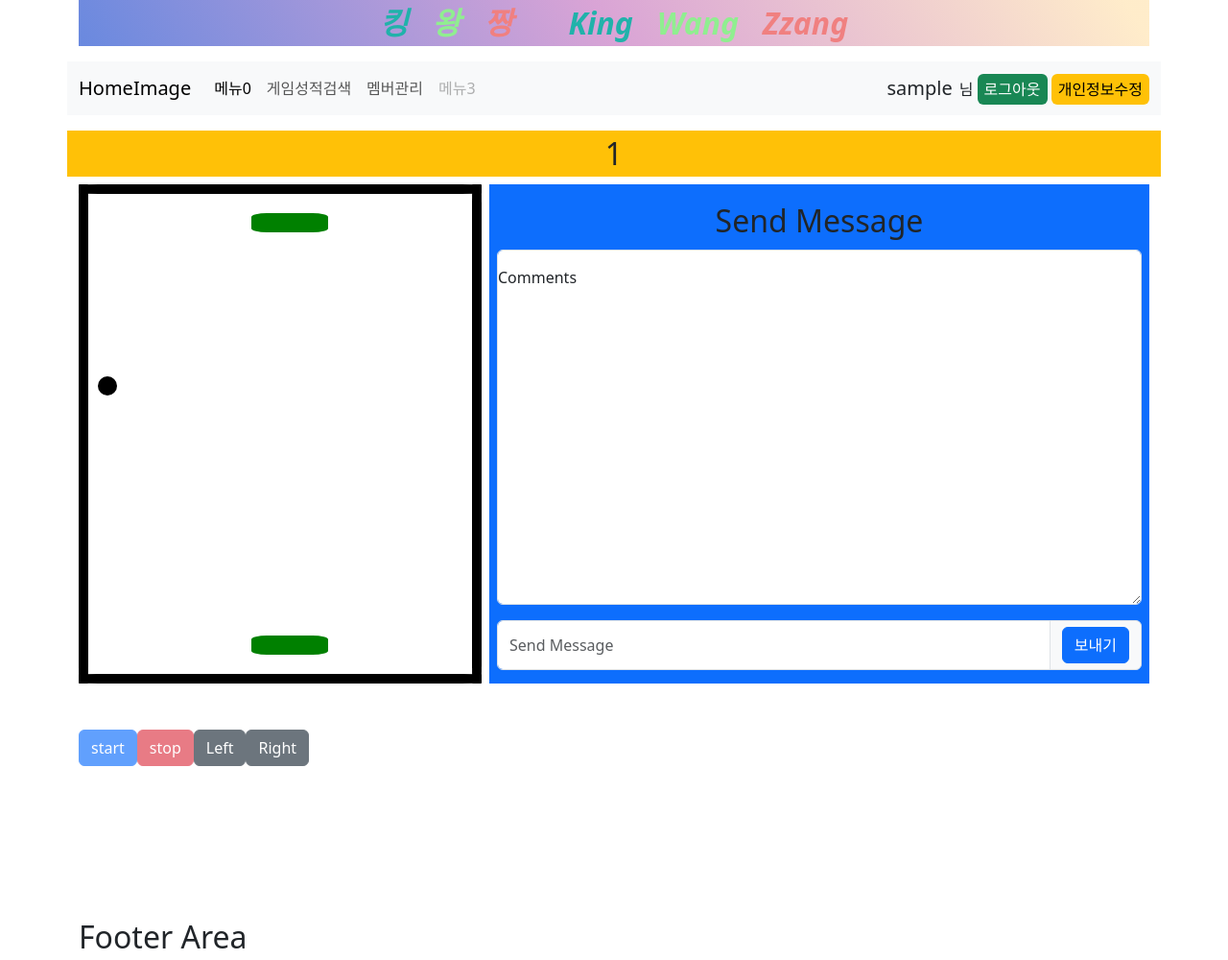
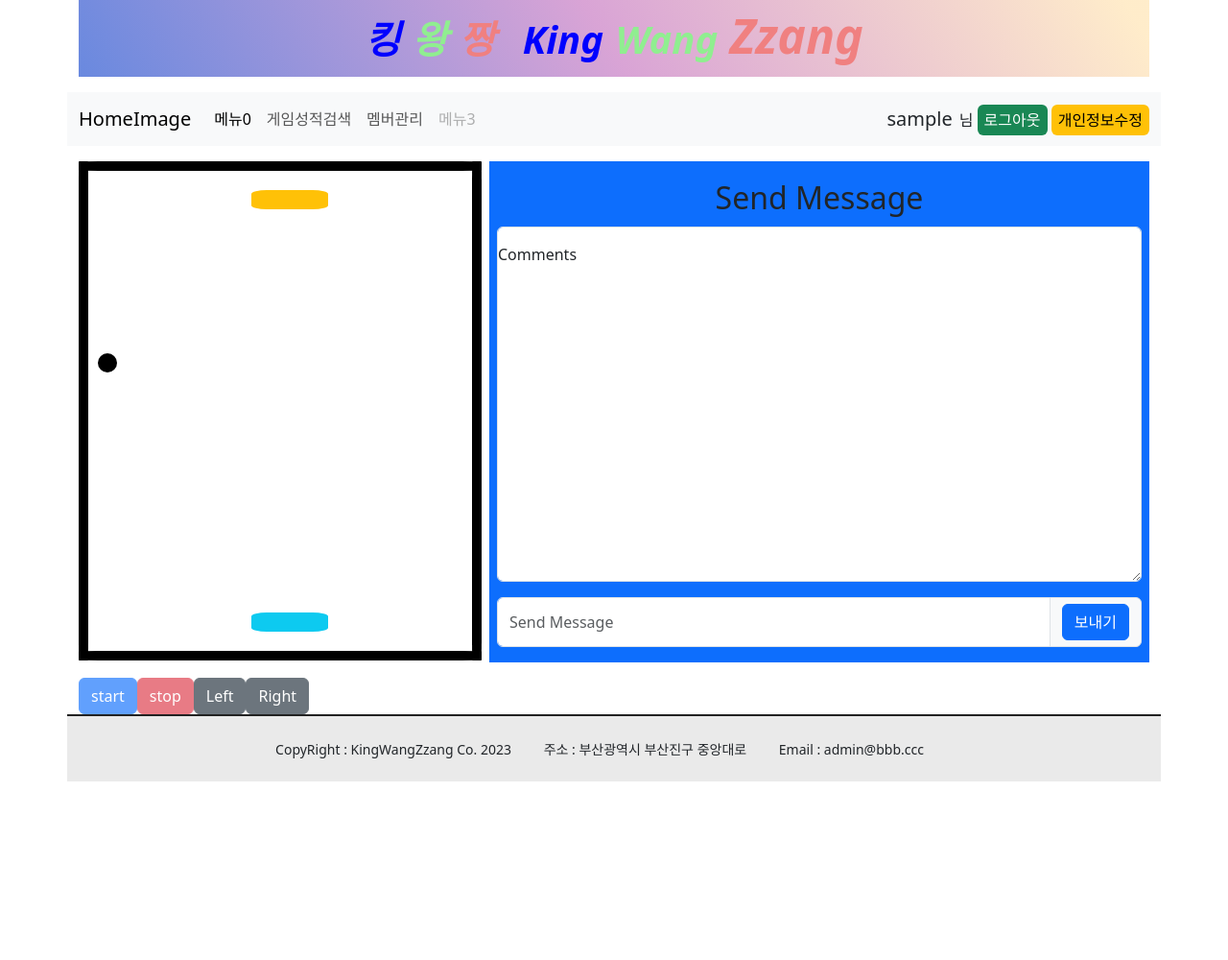
Before and after one commit to lamb0693/king, a Spring Boot app: page /ping/gameroom?roomName=1&player=1 in a window 1280 px wide. Shown: the whole page at 96% size. After the commit the page ends 814 px from the top, so only its background shows below. Run offline with Spring Boot 4, Linux system fonts and the light colour scheme; the visitor is signed in with stand-in values (Sample User, id 1); some of the project's set-up classes (security, data sources, template engines, error pages and the like) are left out, and stand-ins take their place; some libraries are stand-ins or nearby versions.

Commit message:
mdofiy css and ajax

```diff
--- a/src/main/java/com/example/king/DTO/MemberAuthDTO.java
+++ b/src/main/java/com/example/king/DTO/MemberAuthDTO.java
@@ -9,6 +9,7 @@
 @Setter
 @Valid
 public class MemberAuthDTO {
+    // 추가하면 UserDetail 과 getAuthoDTO@MemberServicdImp 손봐야
 
     @NotEmpty
     private String id;
@@ -19,12 +20,16 @@
     @NotEmpty
     private String nickname;
 
+    @NotEmpty
+    private boolean locked;
+
     @Override
     public String toString() {
         return "MemberAuthDTO{" +
                 "id='" + id + '\'' +
                 ", password='" + password + '\'' +
                 ", nickname='" + nickname + '\'' +
+                ", locked=" + locked +
                 '}';
     }
 }
--- a/src/main/java/com/example/king/Entity/MemberEntity.java
+++ b/src/main/java/com/example/king/Entity/MemberEntity.java
@@ -26,6 +26,9 @@
     @Enumerated(EnumType.STRING)
     private Role role;
 
+    @Column(length = 6, nullable=false )
+    private boolean locked=false;  //lock는 id로 사용불가 mysql 예약어인듯
+
     @Column(updatable = false)
     @CreationTimestamp()
     private LocalDateTime joindate = LocalDateTime.now();
--- a/src/main/java/com/example/king/service/MemberUserDetail.java
+++ b/src/main/java/com/example/king/service/MemberUserDetail.java
@@ -14,10 +14,13 @@
     @Getter
     String nickname;
 
+    boolean locked;
+
     public MemberUserDetail(MemberAuthDTO memberAuthDTO) {
         this.id = memberAuthDTO.getId();
         this.password = memberAuthDTO.getPassword();
         this.nickname = memberAuthDTO.getNickname();
+        this.locked= memberAuthDTO.isLocked();
     }
 
     @Override
@@ -42,7 +45,7 @@
 
     @Override
     public boolean isAccountNonLocked() {
-        return true;
+        return !this.locked;
     }
 
     @Override
--- a/src/main/java/com/example/king/serviceImpl/MemberServiceImpl.java
+++ b/src/main/java/com/example/king/serviceImpl/MemberServiceImpl.java
@@ -81,6 +81,8 @@
             memberAuthDTO.setId(member.get().getId());
             memberAuthDTO.setPassword(member.get().getPassword());
             memberAuthDTO.setNickname(member.get().getNickname());
+            memberAuthDTO.setLocked(member.get().isLocked());
+            log.info(" **** getAuthDTO:MemberServiceImpl : memberAuthDTO is set" + memberAuthDTO.toString());
             return memberAuthDTO;
         } else {
             log.info("getAtuhDTO@MemberServiceImpl : no result");
--- a/src/main/resources/static/css/gameRoom.css
+++ b/src/main/resources/static/css/gameRoom.css
@@ -9,7 +9,6 @@
 .game_paddle{
     width : 80px;
     height : 20px;
-    background-color: green;
     left : 180px; /* 210-180 */
     position :absolute;
     border-radius: 20%;
--- /dev/null
+++ b/src/main/resources/static/js/layout.js
@@ -0,0 +1,21 @@
+const listCharSpan = document.querySelectorAll("#titleDiv > span");
+console.log(listCharSpan)
+let curEnlargedSpan = 0
+
+const timer = setInterval( ()=> {
+    console.log("timer")
+
+    for(i=0; i<listCharSpan.length; i++){
+        if(i === curEnlargedSpan) {
+            listCharSpan[i].classList.add("enlargedCharSpan")
+            listCharSpan[i].classList.remove("normalCharSpan")
+        } else {
+            listCharSpan[i].classList.add("normalCharSpan")
+            listCharSpan[i].classList.remove("enlargedCharSpan")
+        }
+    }
+
+    curEnlargedSpan++
+    if(curEnlargedSpan===6) curEnlargedSpan=0
+
+}, 1000)
--- a/src/main/resources/templates/home.html
+++ b/src/main/resources/templates/home.html
@@ -6,7 +6,7 @@
 
 <div class="container" layout:fragment="content">
 
-    <div class="row">
+    <div class="row" style="height : 650px">
         <div class="col-4 d-flex justify-content-center">
             <div class="card" style="width: 18rem;">
                 <img src="/image/image1.jpg" class="card-img-top" alt="gameImage1">
--- a/src/main/resources/templates/layout/layout.html
+++ b/src/main/resources/templates/layout/layout.html
@@ -19,15 +19,21 @@
             font-style : oblique;
             text-align: center;
         }
+        .enlargedCharSpan{
+            font-size : 50px
+        }
+        .normalCharSpan{
+            font-size : 40px
+        }
     </style>
 </head>
 <body>
 
     <div class="container mb-3">
-        <div class="container fs-2 mb-3 text-center" id="titleDiv" style="background:linear-gradient(58.2deg, rgba(40, 91, 212, 0.73) -3%, rgba(171, 53, 163, 0.45) 49.3%, rgba(255, 204, 112, 0.37) 97.7%)">
-            <span style="color:lightseagreen">킹</span>&nbsp&nbsp&nbsp<span style="color:lightgreen">왕</span>&nbsp&nbsp&nbsp<span style="color:lightcoral">짱</span>
+        <div class="container mb-3 text-center" id="titleDiv" style="background:linear-gradient(58.2deg, rgba(40, 91, 212, 0.73) -3%, rgba(171, 53, 163, 0.45) 49.3%, rgba(255, 204, 112, 0.37) 97.7%); height:80px">
+            <span style="color:blue">킹</span>&nbsp&nbsp&nbsp<span style="color:lightgreen">왕</span>&nbsp&nbsp&nbsp<span style="color:lightcoral">짱</span>
             &nbsp&nbsp&nbsp&nbsp&nbsp
-            <span style="color:lightseagreen">King</span>&nbsp&nbsp&nbsp<span style="color:lightgreen">Wang</span>&nbsp&nbsp&nbsp<span style="color:lightcoral">Zzang</span>
+            <span style="color:blue">King</span>&nbsp&nbsp&nbsp<span style="color:lightgreen">Wang</span>&nbsp&nbsp&nbsp<span style="color:lightcoral">Zzang</span>
         </div>
         <div class="row">
             <nav class="navbar navbar-expand-lg bg-body-tertiary"> <!--/* Navigation Area  */-->
@@ -71,9 +77,10 @@
     <div layout:fragment="content">
     </div>
 
-    <div class="container mt-3 fs-2">
-        Footer Area
+    <div class="container mt-3 text-center" style="height:70px; font-size:14px; padding : 0 5px; border-top: 2px solid #222; background-color: rgba(225, 225, 225, 0.7); line-height: 70px">
+        <span style="margin-right: 30px">CopyRight : KingWangZzang Co. 2023</span>  <span style="margin-right: 30px">주소 : 부산광역시 부산진구 중앙대로</span> <span style="margin-right: 30px">Email : admin@bbb.ccc</span>
     </div>
 
+    <script src="/js/layout.js"></script>
 </body>
 </html>
--- a/src/main/resources/templates/member/createMember.html
+++ b/src/main/resources/templates/member/createMember.html
@@ -49,7 +49,7 @@
                     <label for="password" class="form-label">Password</label>
                 </div>
                 <div class="col-4">
-                    <input type="password" class="form-control" id="password" name="password" placeholder="password">
+                    <input type="password" autoComplete="off"  class="form-control" id="password" name="password" placeholder="password">
                 </div>
                 <div class="col-6">
                     8자리 이상,  영문 대, 소문자 숫자로 만들어주세요
--- a/src/main/resources/templates/member/modifyInfo.html
+++ b/src/main/resources/templates/member/modifyInfo.html
@@ -3,10 +3,10 @@
       xmlns:layout="http://www.ultraq.net.nz/thymeleaf/layout"
       layout:decorate="~{layout/layout.html}">
 
-<div class="container" layout:fragment="content">
+<div class="container" layout:fragment="content" style="background-color: #eeeeee; border-radius:4px">
 
     <form th:action="@{/member/modifyPasword}" method="post" id="changePasswordForm">
-        <div class="fs-5 mt-5 mb-2 text-primary">
+        <div class="fs-5 mt-3 mb-2 mt-3 text-primary p-3">
             비밀 번호 변경
         </div>
         <div class="input-group mb-3">
@@ -22,7 +22,7 @@
         </div>
     </form>
 
-    <form id="withdrawForm" th:action="@{/member/delete}" method="post">
+    <form id="withdrawForm" th:action="@{/member/delete}" method="post" class="p-3">
         <div class="fs-5 mt-5 mb-2 text-danger">
             회원 탈퇴
         </div>
--- a/src/main/resources/templates/ping/gameRoom.html
+++ b/src/main/resources/templates/ping/gameRoom.html
@@ -8,12 +8,12 @@
     <link rel="stylesheet" href="/css/gameRoom.css">
 </th:block>
 
-<div class="container custom-container text-center" layout:fragment="content">
+<div class="container custom-container text-center" layout:fragment="content"  style="height:70vh">
     <div class="d-none" sec:authentication="principal.username" id="userId"></div>
     <div class="d-none" sec:authentication="principal.nickname" id="userNickname"></div>
-    <div id="divRoomName" class="row fs-2 bg-warning center-text mb-2" th:text="${roomName}"></div>
+    <div id="divRoomName" class="d-none" th:text="${roomName}"></div>
     <div th:if="${player == 'player0'}" class="row mb-2">
-        <div id="divPlayerNo0" class="col fs-2 center-text bg-success" th:text="${player}"></div>
+        <div id="divPlayerNo0" class="col fs-2 center-text bg-warning" th:text="${player}"></div>
         <div class="col fs-2 center-text text-bg-success" sec:authentication="principal.nickname"></div>
     </div>
     <!--/*
@@ -41,11 +41,11 @@
     </div>
     */-->
 
-    <div class="d-flex borad-height mb-3">
+    <div class="d-flex mb-3">
         <div class="p-2 position-relative flex-grow-0 flex-shrink-0" style="width: 420px">
             <div class="bg-secondary">
-                <div id="p0_game_paddle" class="game_paddle player0_p_top"></div>
-                <div id="p1_game_paddle" class="game_paddle player1_p_top" ></div>
+                <div id="p0_game_paddle" class="game_paddle player0_p_top bg-warning"></div>
+                <div id="p1_game_paddle" class="game_paddle player1_p_top bg-info" ></div>
                 <div id="game_ball" class="game_ball position-absolute"></div>
                 <div id="wall_upper" class="wall_upper wall_horizontal position-absolute"></div>
                 <div id="wall_lower" class="wall_lower wall_horizontal position-absolute"></div>
@@ -70,10 +70,10 @@
 
 
     <div th:if="${player == 'player1'}" class="row mb-2">
-        <div id="divPlayerNo1" class="col fs-2 center-text bg-success" th:text="${player}"></div>
-        <div class="col fs-2 center-text text-bg-success" sec:authentication="principal.nickname"></div>
+        <div id="divPlayerNo1" class="col fs-2 center-text bg-info mx-3" th:text="${player}"></div>
+        <div class="col fs-2 center-text text-bg-success mx-3" sec:authentication="principal.nickname"></div>
     </div>
-    <div class="mt-5 d-flex align-items-start">
+    <div class="mt-2 d-flex align-items-start">
         <button id="start" class="btn btn-primary" disabled>start</button>
         <button id="stopGame" class="btn btn-danger" disabled>stop</button>
         <button id="toLeft" class="btn btn-secondary">Left</button>
```
Also changed, not shown: src/main/java/com/example/king/config/SecurityConfig.java (+7 -6 lines), src/main/resources/static/js/createMember.js (+32 -18 lines).
